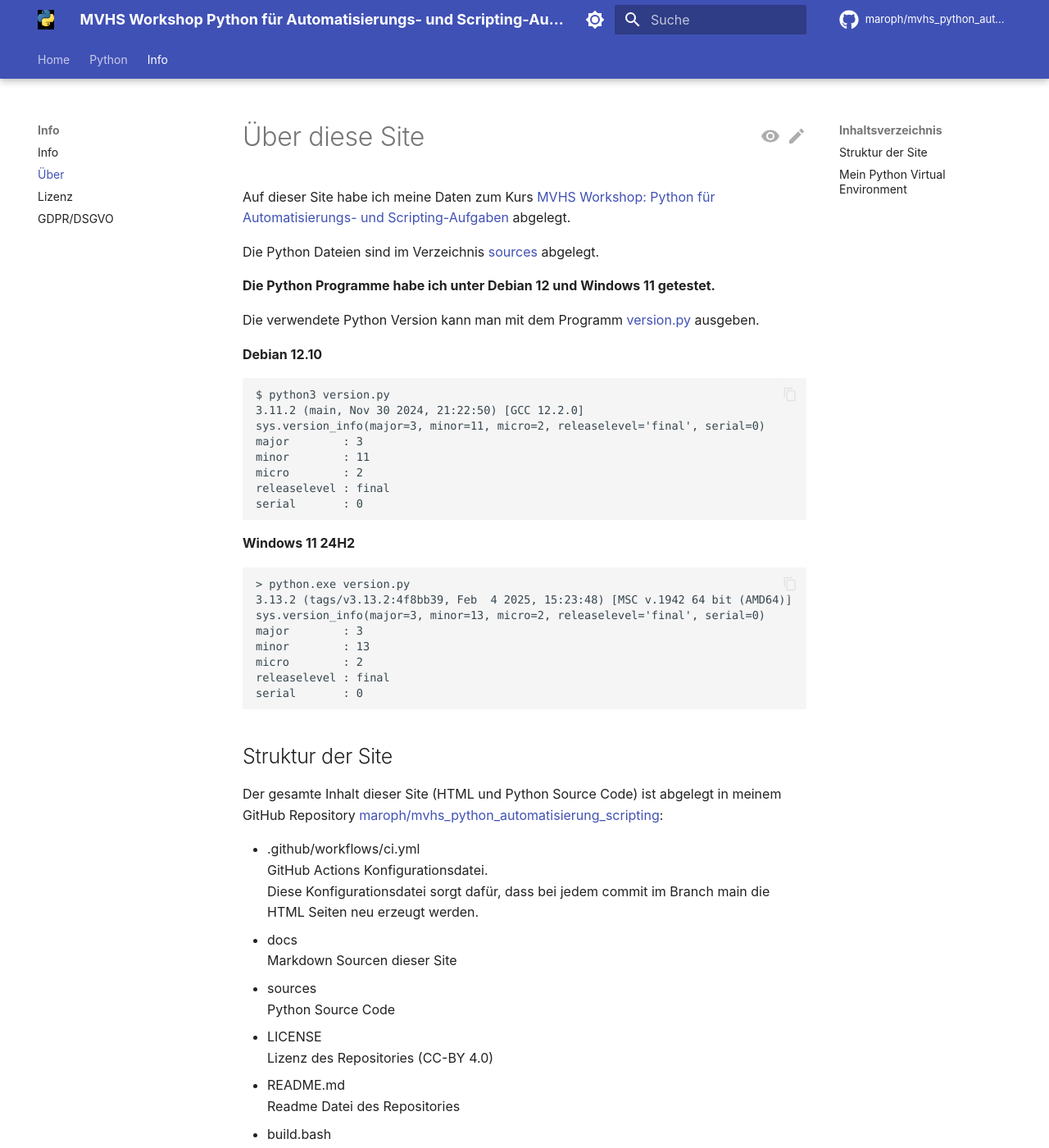
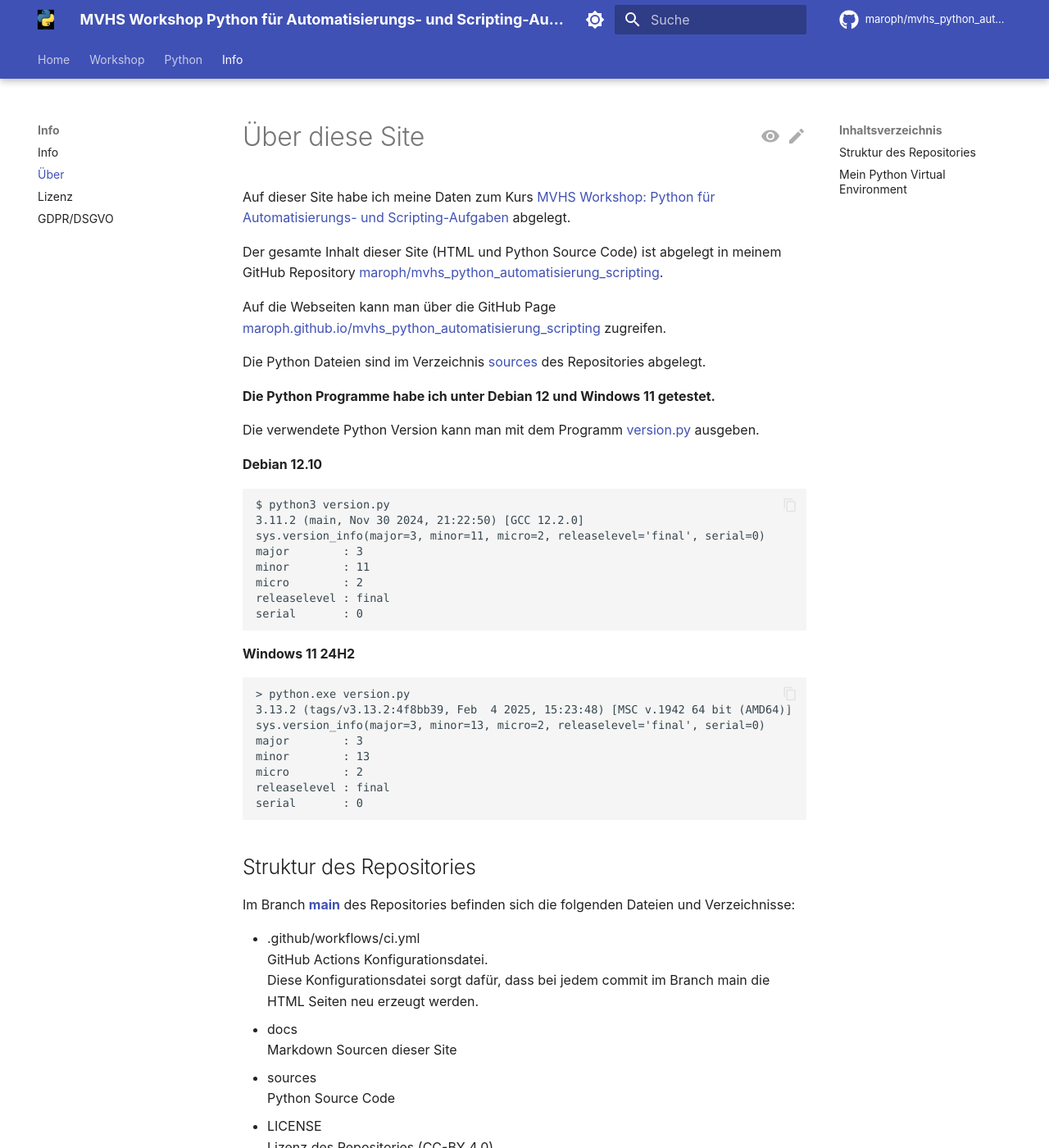
Before and after one commit to maroph/mvhs_python_automatisierung_scripting, an MkDocs documentation site: the page built from docs/info/about.md, in a window 1280 px wide and 1400 px high. Shown: the whole window at 82% size. Built offline with MkDocs 1.6.1 and Material for MkDocs 9.7.7, drawn with Linux system fonts in a browser that asks for light colours; plug-ins that fetch from the network failed and are left out; comment, search, counter and statistics services are not loaded; some of the changed text lies outside the part shown.

Commit message:
add base workshop data

````diff
--- a/docs/info/about.md
+++ b/docs/info/about.md
@@ -3,9 +3,18 @@
 [MVHS Workshop: Python für Automatisierungs- und Scripting-Aufgaben](https://www.mvhs.de/kurse/online-programm/it-digitales/workshop-python-fuer-automatisierungs-und-scripting-aufgaben/online-kurs-460-C-U486390)
 abgelegt.
 
+Der gesamte Inhalt dieser Site (HTML und Python
+Source Code) ist abgelegt in meinem GitHub
+Repository
+[maroph/mvhs_python_automatisierung_scripting](https://github.com/maroph/mvhs_python_automatisierung_scripting/).
+
+Auf die Webseiten kann man über die GitHub Page
+[maroph.github.io/mvhs_python_automatisierung_scripting](https://maroph.github.io/mvhs_python_automatisierung_scripting/)
+zugreifen.
+
 Die Python Dateien sind im Verzeichnis
 [sources](https://github.com/maroph/mvhs_python_automatisierung_scripting/tree/main/sources)
-abgelegt.
+des Repositories abgelegt.
 
 __Die Python Programme habe ich unter Debian 12
 und Windows 11 getestet.__
@@ -38,10 +47,11 @@
 serial       : 0
 ```
 
-## Struktur der Site
-Der gesamte Inhalt dieser Site (HTML und Python Source
-Code) ist abgelegt in meinem GitHub Repository
-[maroph/mvhs_python_automatisierung_scripting](https://github.com/maroph/mvhs_python_automatisierung_scripting/):
+## Struktur des Repositories
+Im Branch
+__[main](https://github.com/maroph/mvhs_python_automatisierung_scripting/tree/main)__
+des Repositories befinden sich die folgenden
+Dateien und Verzeichnisse:
 
 * .github/workflows/ci.yml
   GitHub Actions Konfigurationsdatei.
@@ -67,7 +77,9 @@
 ich mit dem
 [MkDocs](https://www.mkdocs.org/)
 Static Site Generator. Die erzeugten Webseiten
-werden im Verzeichnis _site_ abgelegt.
+werden im Branch
+__[gh-pages](https://github.com/maroph/mvhs_python_automatisierung_scripting/tree/gh-pages)__
+abgelegt.
 
 ## Mein Python Virtual Environment
 Zur Erzeugung der Webseiten verwende ich die
--- a/mkdocs.yml
+++ b/mkdocs.yml
@@ -33,6 +33,7 @@
         - content.action.edit
         - content.action.view
         - content.code.copy
+        - content.tooltips
         - navigation.expand
         - navigation.footer
         - navigation.indexes
@@ -54,9 +55,13 @@
 
 nav:
     - Home: index.md
+    - Workshop:
+        - workshop.md
+        - Links: workshop/links.md
+        - Tag 1: workshop/tag1.md
     - Python:
         - python.md
-        - Python Links: python/links.md
+        - Links: python/links.md
         - Dictionaries: python/dictionaries.md
         - Hashable: python/hashable.md
         - Listen: python/listen.md
@@ -94,10 +99,14 @@
           type: iso_datetime
     - info:
           enabled: false
+    - privacy:
+          enabled: true
+          cache: true
     - search:
           lang: de
 
 extra:
+    generator: true
     social:
         - icon: fontawesome/brands/github
           link: https://github.com/maroph
````
Also changed, not shown: docs/index.md (+3 -46 lines), docs/python/links.md (+1 -1 lines), docs/workshop.md (added, +34 -0 lines), docs/workshop/links.md (added, +33 -0 lines), docs/workshop/tag1.md (added, +1 -0 lines), 1 other file.
